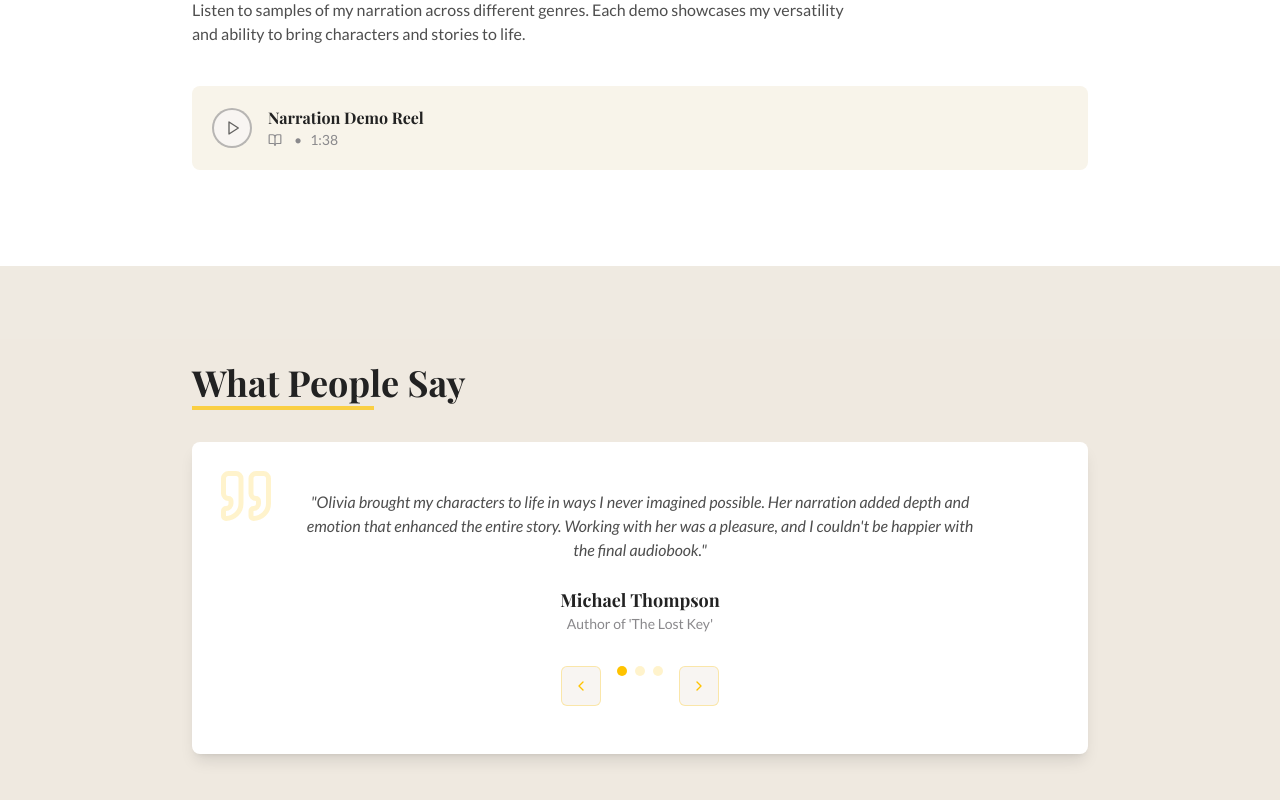
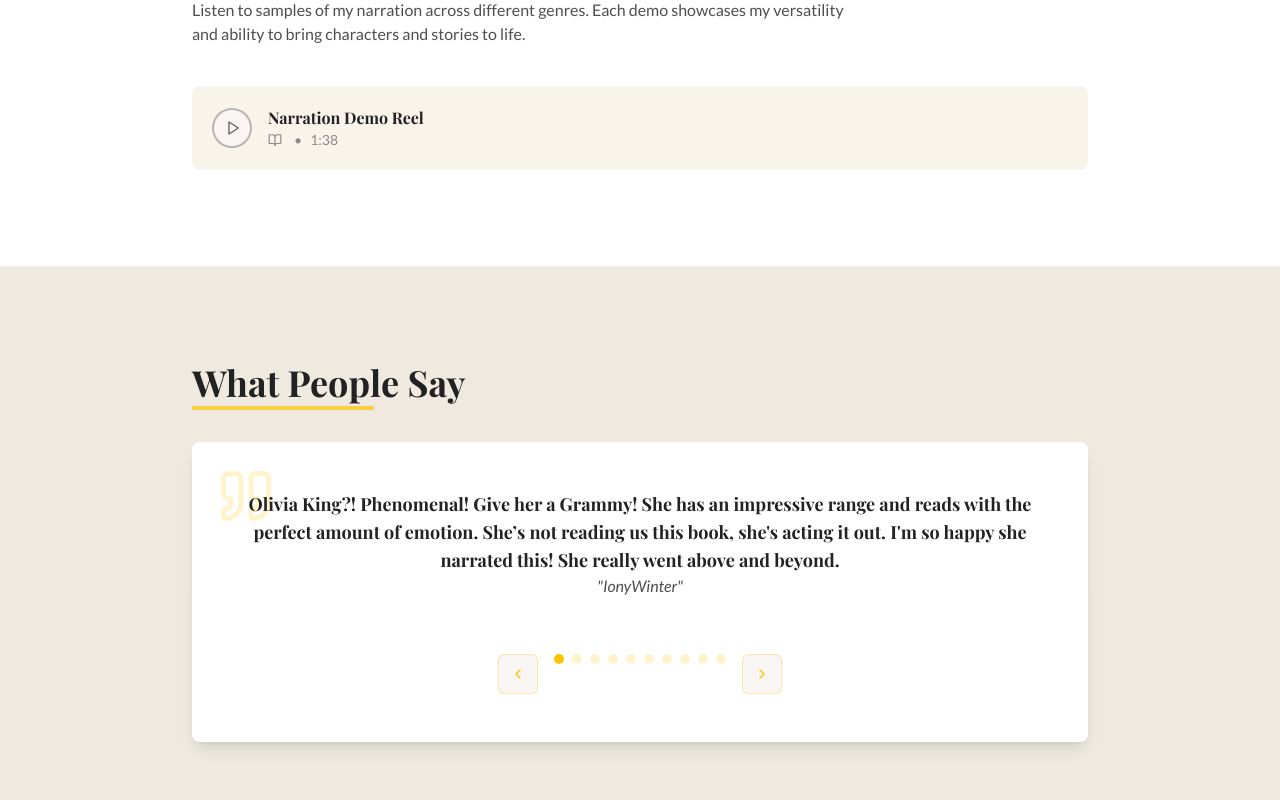
Before and after one commit to chadcwimberly/olivia-king-narrator, a React (Vite) app: page / in a window 1280 px wide. Shown: the part 2710-3510 px from the top of the page. Built offline with nearby package versions, Linux system fonts and the light colour scheme; a web font is replaced by a local one.

Commit message:
Added testimonials

```diff
--- a/src/components/Books.tsx
+++ b/src/components/Books.tsx
@@ -167,7 +167,7 @@ const Books = () => {
                         <Button
                           variant="outline"
                           size="sm"
-                          className="ml-2"
+                          className=""
                           onClick={() => window.open(book.ref, '_blank')}
                         >
                           Listen on Audible
--- a/src/components/Testimonials.tsx
+++ b/src/components/Testimonials.tsx
@@ -8,22 +8,54 @@ const Testimonials = () => {
   const testimonials = [
     {
       id: 1,
-      name: "Michael Thompson",
-      role: "Author of 'The Lost Key'",
-      quote: "Olivia brought my characters to life in ways I never imagined possible. Her narration added depth and emotion that enhanced the entire story. Working with her was a pleasure, and I couldn't be happier with the final audiobook.",
+      name: "IonyWinter",
+      quote: "Olivia King?! Phenomenal! Give her a Grammy! She has an impressive range and reads with the perfect amount of emotion. She’s not reading us this book, she's acting it out. I'm so happy she narrated this! She really went above and beyond.",
     },
     {
       id: 2,
-      name: "Jennifer Lee",
-      role: "Publisher, Horizon Audio",
-      quote: "Professional, punctual, and incredibly talented. Olivia consistently delivers high-quality narration that receives excellent reviews from listeners. She's our go-to narrator for fiction titles that require emotional range and engaging storytelling.",
+      name: "Sarah C",
+      quote: "Olivia King is incredible!! Omgosh She brings SO much emotion and life to an already amazing story. She is very talented and you can tell she loves what she does. Highly recommend anything by her! 💙💙",
     },
     {
       id: 3,
-      name: "Robert Chen",
-      role: "Author of 'Beyond the Veil'",
-      quote: "The way Olivia captured the essence of my fantasy world was remarkable. Each character had a distinct voice that matched my vision perfectly. The audiobook has received countless compliments specifically about the narration.",
+      name: "Stephanie L",
+      quote: "I loved hearing the different characters (and accents!) come to life in this beautiful production!",
     },
+    {
+      id: 4,
+      name: "A. Justus",
+      quote: "From the beginning until the very end I could hardly stop listening.",
+    },
+    {
+      id: 5,
+      name: "Stone",
+      quote: "Narrator is fantastic as always. in fact, I only stumbled upon this series looking for more book she's read!",
+    },
+    {
+      id: 6,
+      name: "Brooke F",
+      quote: "Olivia is such a good narrator! This story is great, but she added to it with her narration!",
+    },
+    {
+      id: 7,
+      name: "Colleen K",
+      quote: "[Olivia] is the best female narrator I have ever listened to on audible. Her voice range and accents are nothing short of superb."
+    },
+    {
+      id: 8,
+      name: "",
+      quote: "Olivia king was incredible and perfectly suited for the heroine voice! I did not want to stop, not even to sleep. Will be listening to more from this author and narrator! Loved!!!!!"
+    },
+    {
+      id: 9,
+      name: "Dupree F",
+      quote: "Probably the best narration I've ever listen to."
+    },
+    {
+      id: 10,
+      name: "Dee Z",
+      quote: "Olivia King's narration is perfection."
+    }
   ];
 
   const [activeIndex, setActiveIndex] = useState(0);
@@ -59,14 +91,13 @@ const Testimonials = () => {
                 style={{ position: index === activeIndex ? 'relative' : 'absolute' }}
               >
                 <div className="flex flex-col items-center text-center">
+                  <div>
+                    <h4 className="font-playfair font-bold text-lg">{testimonial.quote}</h4>
+                    {/* <p className="text-sm text-narrator-lightGray">{testimonial.role}</p> */}
+                  </div>
                   <p className="italic text-narrator-darkGray/80 mb-6 max-w-2xl">
-                    "{testimonial.quote}"
+                    "{testimonial.name}"
                   </p>
-
-                  <div>
-                    <h4 className="font-playfair font-bold text-lg">{testimonial.name}</h4>
-                    <p className="text-sm text-narrator-lightGray">{testimonial.role}</p>
-                  </div>
                 </div>
               </div>
             ))}
```
